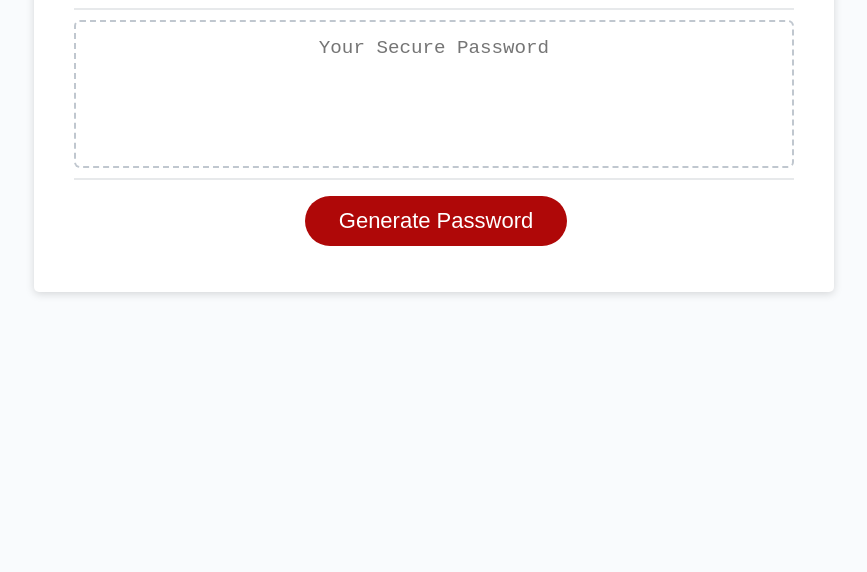
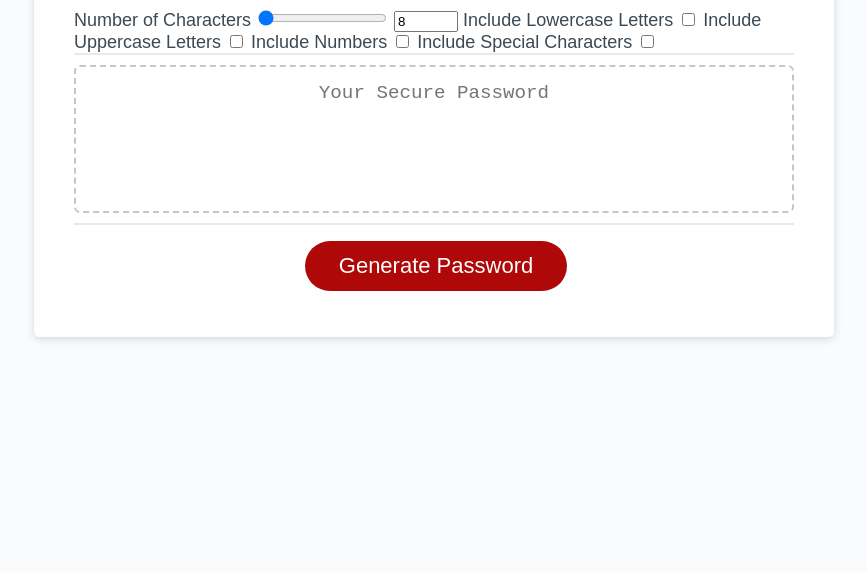
Before and after one commit to raria029/password-generator, a plain HTML site: page index.html in a window 1280 px wide. Shown: the part 228-800 px from the top of the page, without its empty margins (206-1073 px from the left). Drawn offline with Linux system fonts and the light colour scheme.

Commit message:
criteria added to html

```diff
--- a/index.html
+++ b/index.html
@@ -15,6 +15,24 @@
       <div class="card">
         <div class="card-header">
           <h2>Generate a Password</h2>
+          <form>
+            <!-- Number of Characters -->
+            <label for="numberselector"> Number of Characters </label>
+            <input type="range" min="8" max="128" value="8" id="rangeselector">
+            <input type="number" min="8" max="128" value="8" id="numberselector">
+            <!-- Lowercase Letters -->
+            <label for="lowercaseletters"> Include Lowercase Letters </label>
+            <input type="checkbox" id="lowercaseletters">
+            <!-- Uppercase Letters -->
+            <label for="uppercaseletters"> Include Uppercase Letters </label>
+            <input type="checkbox" id="uppercaseletters">
+            <!-- Numbers -->
+            <label for="numbers"> Include Numbers </label>
+            <input type="checkbox" id="numbers">
+            <!-- Special Characters -->
+            <label for="specialcharacters"> Include Special Characters </label>
+            <input type="checkbox" id="specialcharacters">
+          </form>
         </div>
         <div class="card-body">
           <textarea
@@ -29,6 +47,6 @@
         </div>
       </div>
     </div>
-    <script src="script.js"></script>
+    <script src="script.js" defer></script>
   </body>
 </html>
```
Also changed, not shown: 1 other file.
